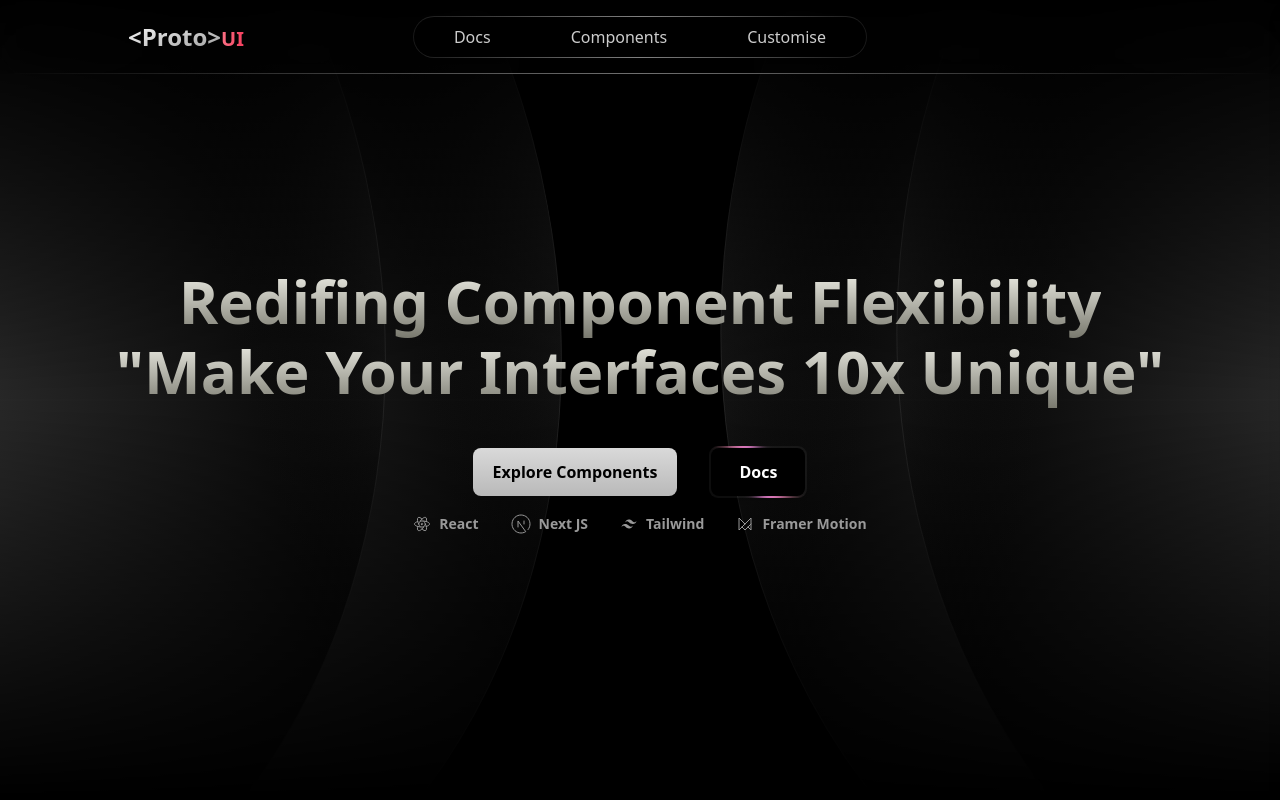
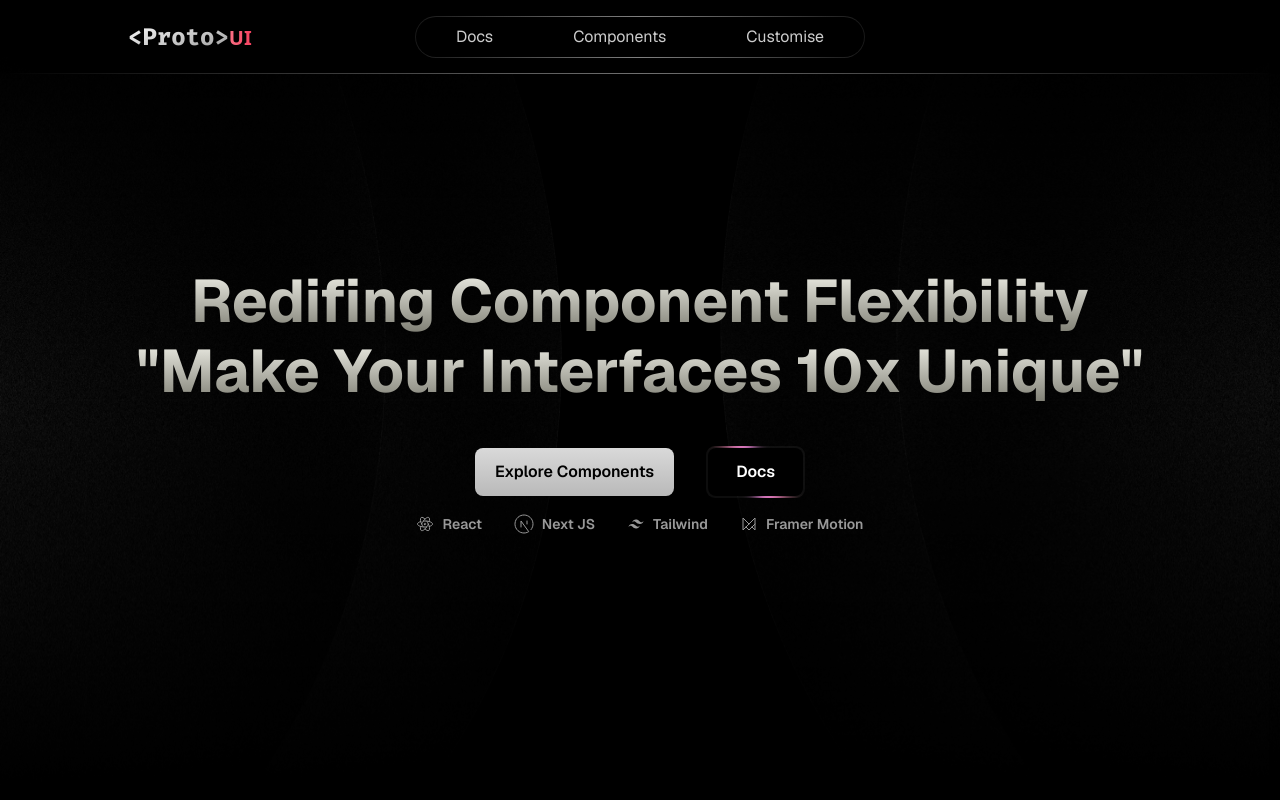
Before and after one commit to Vedant-Panchal/FlaminUI, a Next.js app: page / in a window 1280 px wide. Shown: the top 800 px of the page. Built offline with nearby package versions, Linux system fonts and the light colour scheme.

Commit message:
Update tailwind.config.ts

```diff
--- a/tailwind.config.ts
+++ b/tailwind.config.ts
@@ -17,6 +17,16 @@ const config = {
         "ghost-text": "ghost-text",
         "ghost-hover": "ghost-hover",
       },
+backgroundImage: {
+        linear:
+          "linear-gradient(180deg, #1a1a1a 0%, #1c1a1a 50%, #0e0e0e 100%)",
+        noise:"url('/noise.svg')"
+      },
+      fontFamily: {
+        fira: ["Fira Code", "monospace"],
+        montserrat: ["Montserrat", "sans-serif"],
+        geist: ['var(--font-geist-sans)'],
+},
     },
   },
 } satisfies Config
```
